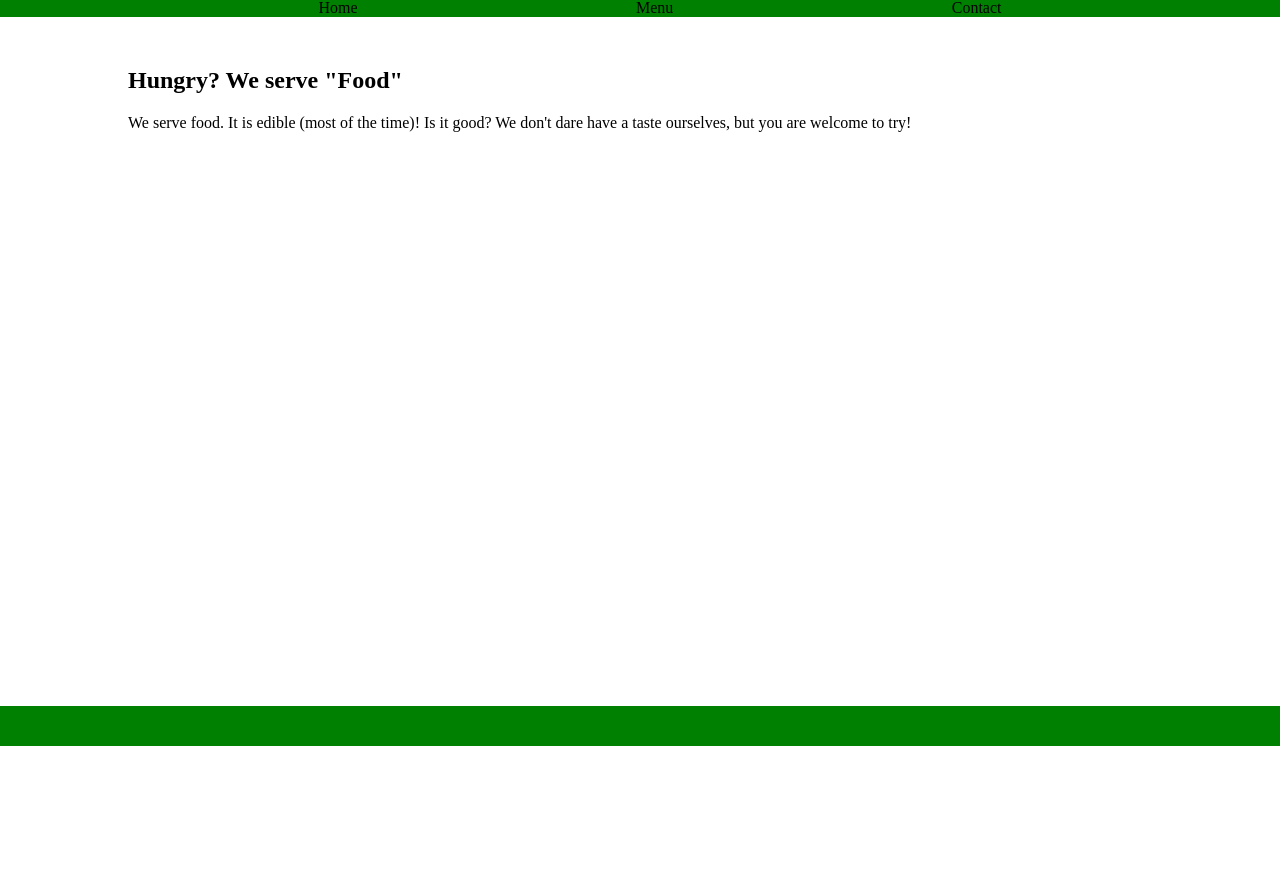
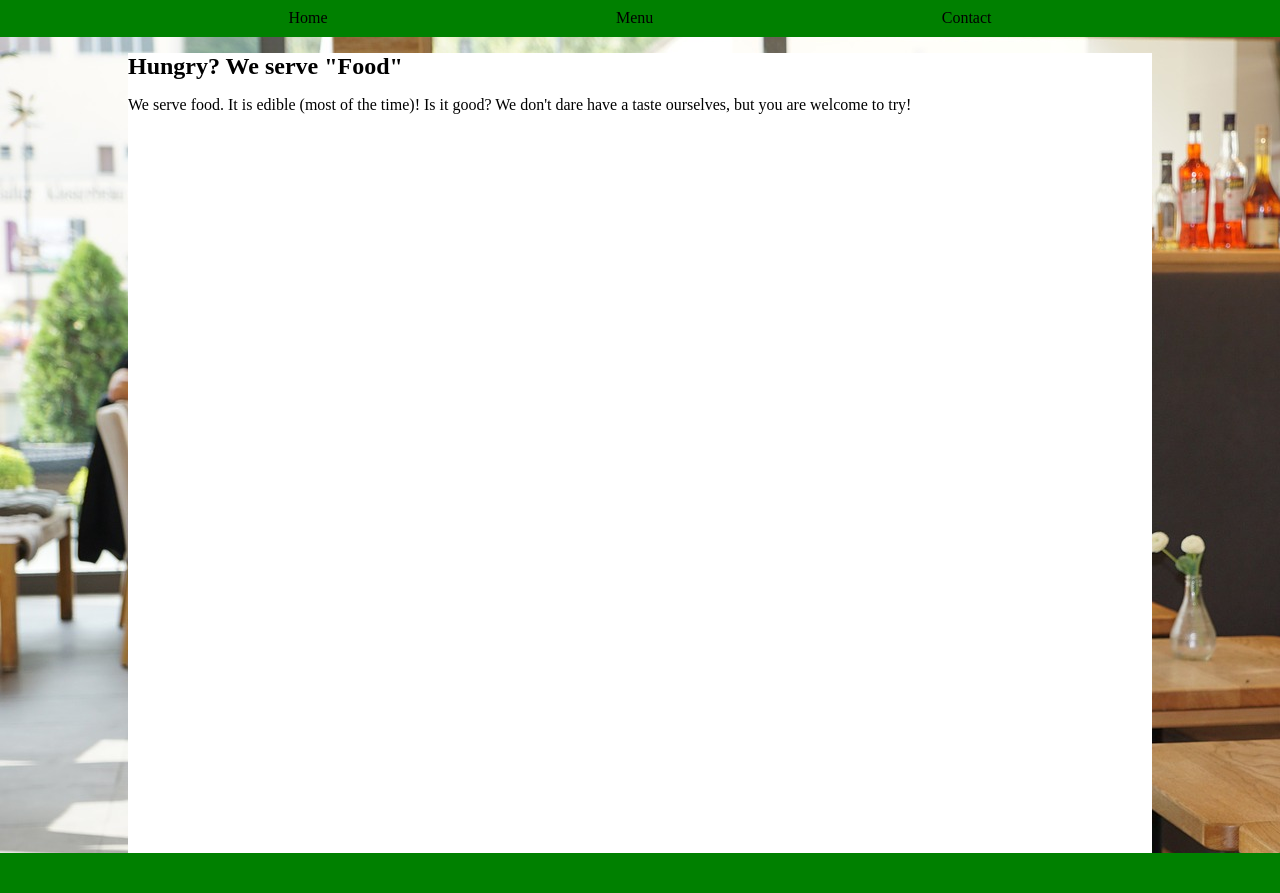
Before and after one commit to kleinezicke/odin-restaurant-page, a plain HTML site: page index.html in a window 1280 px wide. Shown: the part 54-947 px from the top of the page. Before the commit the page ends 800 px from the top, so only its background shows below. Drawn offline with Linux system fonts and the light colour scheme.

Commit message:
Restructure source

```diff
--- a/index.html
+++ b/index.html
@@ -6,7 +6,7 @@
     <meta name="viewport" content="width=device-width, initial-scale=1.0">
     <title>Restaurant</title>
     <script src="main.js" defer></script>
-    <link rel="stylesheet" href="style.css">
+    <link rel="stylesheet" href="main.css">
 </head>
 <body>
     <div id="content"></div>
--- a/style.css
+++ b/main.css
@@ -3,12 +3,15 @@
     --accemt-color-hover: darkgreen;
 }
 
-body {
+html {
+    height: 100%;
     margin: 0;
 }
 
-#content {
+body {
+    margin: 0;
     height: 100%;
+    background-image: url(../50e262bbe7cb46d99b6c.jpg);
 }
 
 header {
@@ -18,6 +21,7 @@ header {
 h1 {
     text-align: center;
     margin: 0;
+    padding: 10px 0px 0 0;
 }
 
 nav>ul {
@@ -25,6 +29,7 @@ nav>ul {
     list-style-type: none;
     align-items: center;
     justify-content: space-evenly;
+    padding: 0 0 10px 0;
 }
 
 nav>ul>li:hover {
@@ -32,15 +37,17 @@ nav>ul>li:hover {
 }
 
 #content {
-    margin: 50px 10vw;
+    margin: 0px 10vw;
+    height: 100%;
+    background-color: white;
 }
 
 footer {
     background-color: var(--accent-color);
-    position: fixed;
-    top: 0;
-    bottom: 0;
     height: 5vh;
     width: 100%;
     margin-top: auto;
 }
+h2 {
+    margin: 0;
+}
```
Also changed, not shown: 50e262bbe7cb46d99b6c.jpg (renamed from restaurant.jpg), home.css (deleted).
